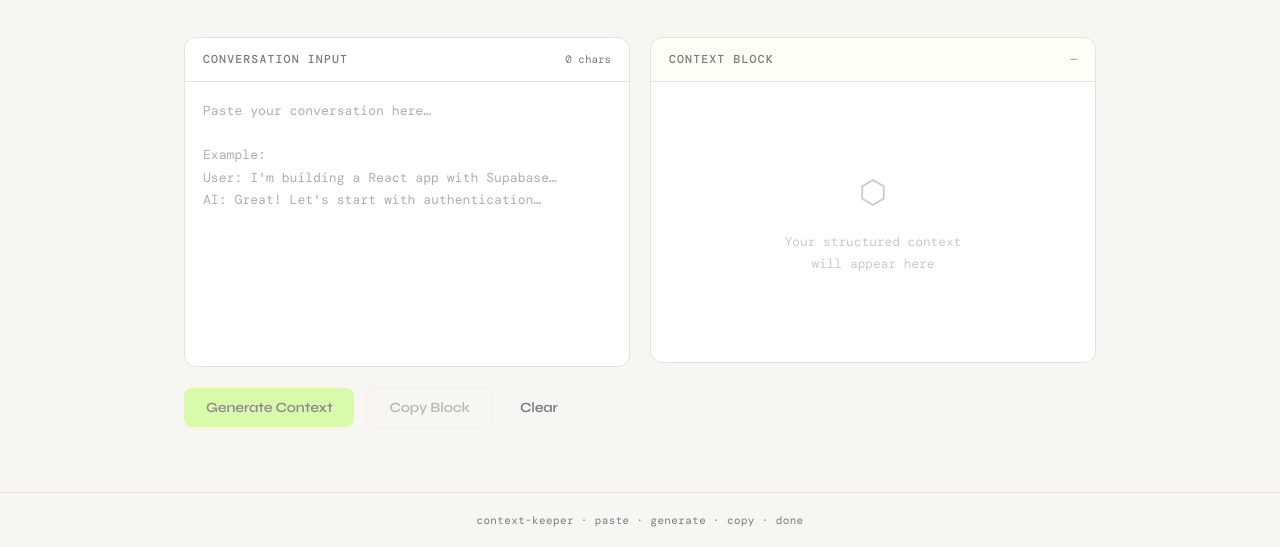
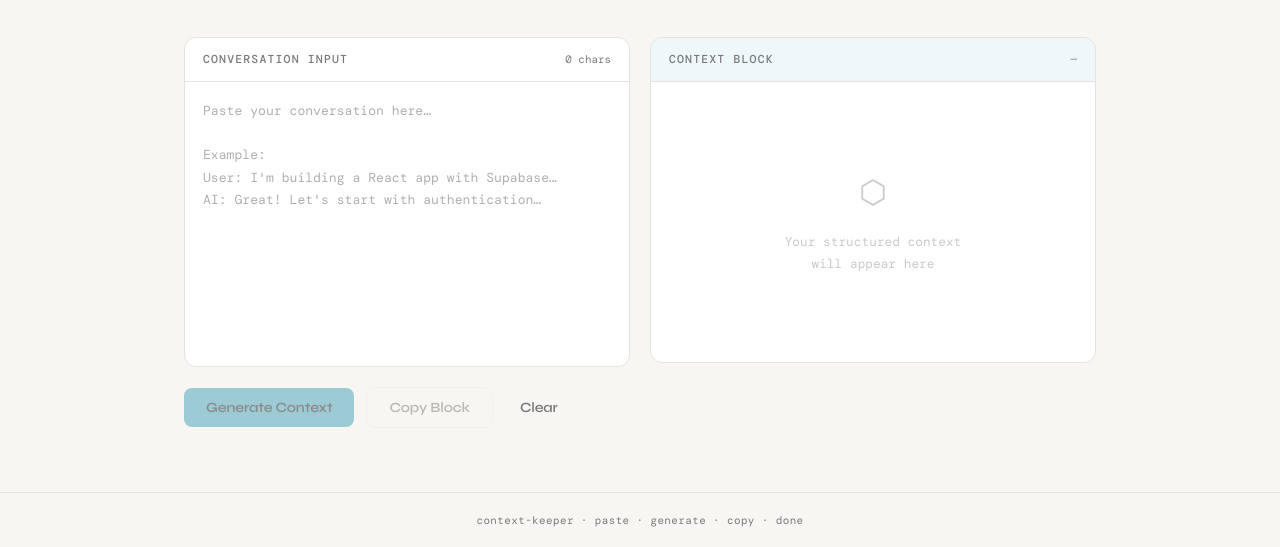
Before and after one commit to satsukisato-dotcom/context-keeper, a website: page index.html in a window 1280 px wide. Shown: the part 324-871 px from the top of the page. Drawn offline with nearby package versions, Linux system fonts and the light colour scheme; a web font is replaced by a local one.

Commit message:
Update index.html

```diff
--- a/index.html
+++ b/index.html
@@ -15,8 +15,8 @@
       --border: #e5e3dc;
       --text: #2b2b2b;
       --muted: #7a7a7a;
-      --accent: #b8ff57;
-      --accent-dim2: rgba(184, 255, 87, 0.06);
+      --accent: #2f95b3;
+      --accent-dim2: rgba(47,149,179,0.08);
       --danger: #ff5757;
       --radius: 12px;
       --font-display: 'Syne', sans-serif;
@@ -38,19 +38,6 @@
     body::before {
       display: none;
     }
-
-    /*body::before {
-      content: '';S
-      position: fixed;
-      inset: 0;
-      background-image:
-        linear-gradient(var(--border) 1px, transparent 1px),
-        linear-gradient(90deg, var(--border) 1px, transparent 1px);
-      background-size: 48px 48px;
-      opacity: 0.3;
-      pointer-events: none;
-      z-index: 0;
-    }*/
 
     header {
       position: relative;
```
